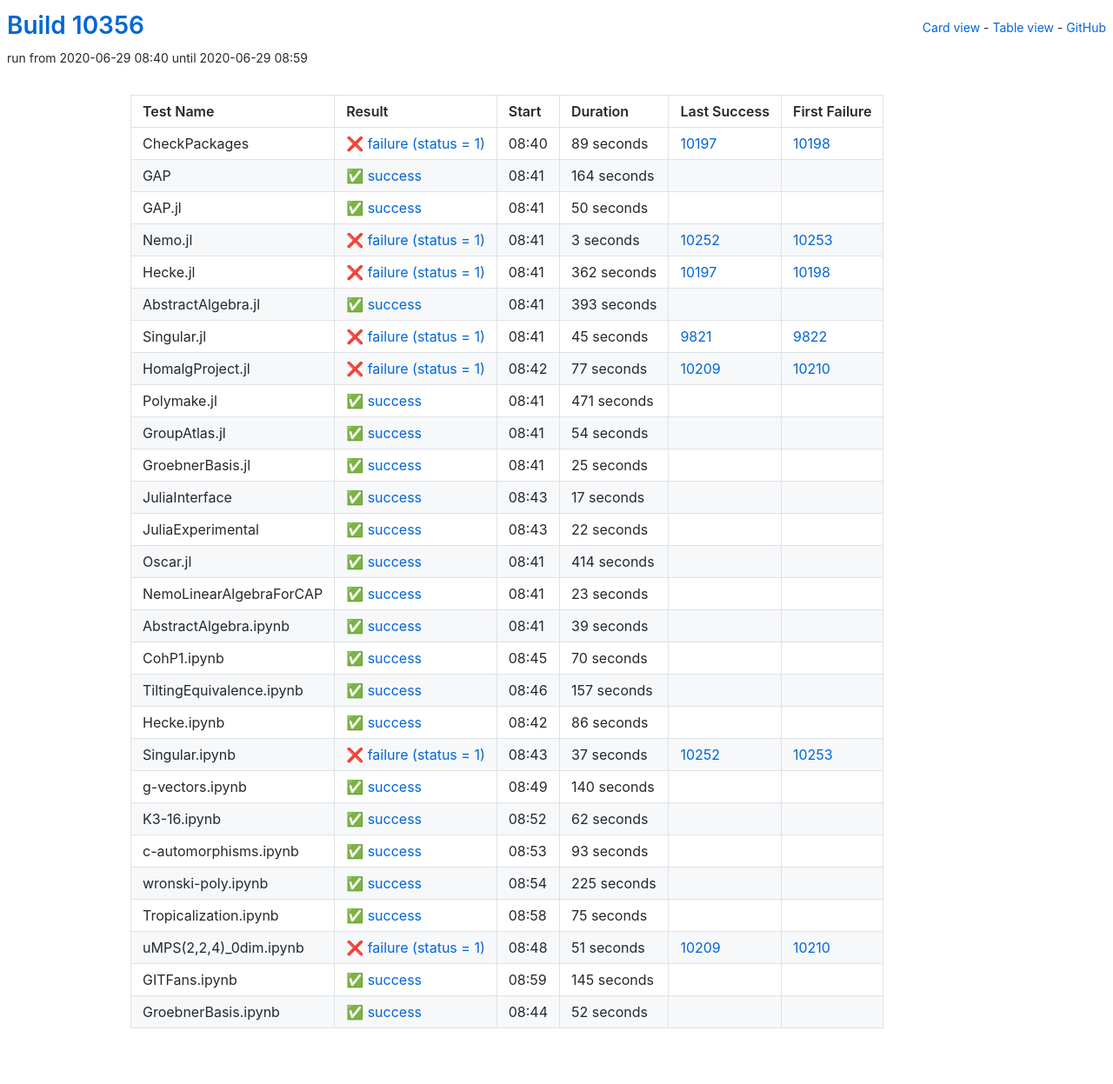
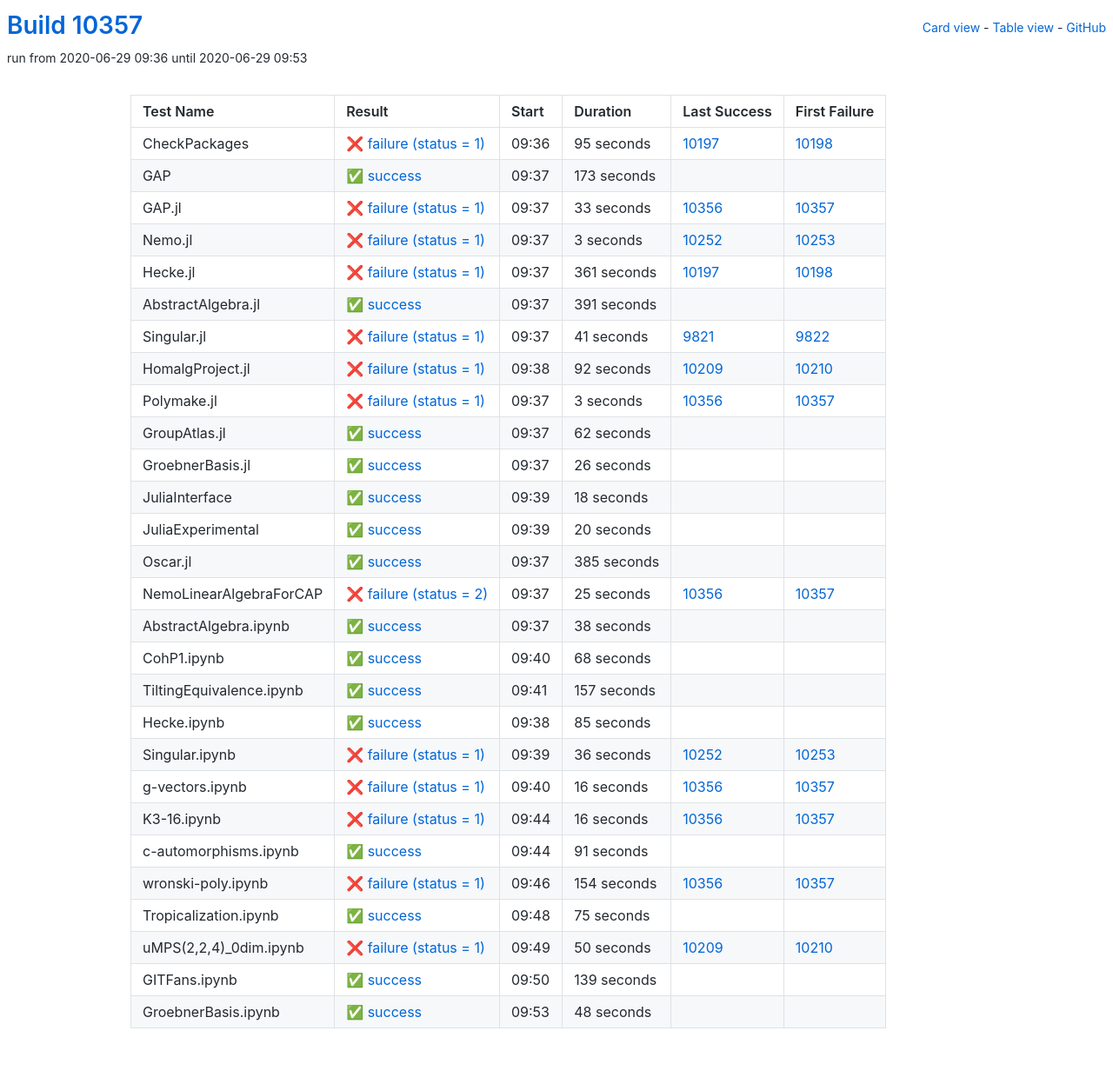
Before and after one commit to oscar-system/oscar-ci-status, a Jekyll site: the page built from table.html, in a window 1280 px wide. Shown: the whole page at 87% size. Built offline with Jekyll 4.4.1, drawn with Linux system fonts in a browser that asks for light colours.

Commit message:
Build #10357

```diff
--- a/_data/ci.yml
+++ b/_data/ci.yml
@@ -1,6 +1,6 @@
 ---
-build: 10356
-build_url: https://oscarci.mathematik.uni-kl.de/job/oscar/10356/
+build: 10357
+build_url: https://oscarci.mathematik.uni-kl.de/job/oscar/10357/
 job: oscar
 organization: oscar-system
 repo: oscar-ci-status
@@ -8,44 +8,44 @@
 tests:
 - name: CheckPackages
   id: checkpackages
-  log: https://oscarci.mathematik.uni-kl.de/job/oscar/10356/artifact/logs/build-10356/CheckPackages.log
-  start: 2020-06-29 08:40
+  log: https://oscarci.mathematik.uni-kl.de/job/oscar/10357/artifact/logs/build-10357/CheckPackages.log
+  start: 2020-06-29 09:36
   success: false
   exitcode: 1
   status: failure
-  duration: 89
+  duration: 95
   last_success: 10197
   last_success_url: https://oscarci.mathematik.uni-kl.de/job/oscar/10197/
   first_failure: 10198
   first_failure_url: https://oscarci.mathematik.uni-kl.de/job/oscar/10198/
 - name: GAP
   id: gap
-  log: https://oscarci.mathematik.uni-kl.de/job/oscar/10356/artifact/logs/build-10356/GAP.log
-  start: 2020-06-29 08:41
+  log: https://oscarci.mathematik.uni-kl.de/job/oscar/10357/artifact/logs/build-10357/GAP.log
+  start: 2020-06-29 09:37
   success: true
   exitcode: 0
   status: success
-  duration: 164
+  duration: 173
   last_success: false
   last_success_url:
   first_failure: false
   first_failure_url:
 - name: GAP.jl
   id: gap-jl
-  log: https://oscarci.mathematik.uni-kl.de/job/oscar/10356/artifact/logs/build-10356/GAP.jl.log
-  start: 2020-06-29 08:41
-  success: true
-  exitcode: 0
-  status: success
-  duration: 50
-  last_success: false
-  last_success_url:
-  first_failure: false
-  first_failure_url:
+  log: https://oscarci.mathematik.uni-kl.de/job/oscar/10357/artifact/logs/build-10357/GAP.jl.log
+  start: 2020-06-29 09:37
+  success: false
+  exitcode: 1
+  status: failure
+  duration: 33
+  last_success: 10356
+  last_success_url: https://oscarci.mathematik.uni-kl.de/job/oscar/10356/
+  first_failure: 10357
+  first_failure_url: https://oscarci.mathematik.uni-kl.de/job/oscar/10357/
 - name: Nemo.jl
   id: nemo-jl
-  log: https://oscarci.mathematik.uni-kl.de/job/oscar/10356/artifact/logs/build-10356/Nemo.jl.log
-  start: 2020-06-29 08:41
+  log: https://oscarci.mathematik.uni-kl.de/job/oscar/10357/artifact/logs/build-10357/Nemo.jl.log
+  start: 2020-06-29 09:37
   success: false
   exitcode: 1
   status: failure
@@ -56,164 +56,164 @@
   first_failure_url: https://oscarci.mathematik.uni-kl.de/job/oscar/10253/
 - name: Hecke.jl
   id: hecke-jl
-  log: https://oscarci.mathematik.uni-kl.de/job/oscar/10356/artifact/logs/build-10356/Hecke.jl.log
-  start: 2020-06-29 08:41
+  log: https://oscarci.mathematik.uni-kl.de/job/oscar/10357/artifact/logs/build-10357/Hecke.jl.log
+  start: 2020-06-29 09:37
   success: false
   exitcode: 1
   status: failure
-  duration: 362
+  duration: 361
   last_success: 10197
   last_success_url: https://oscarci.mathematik.uni-kl.de/job/oscar/10197/
   first_failure: 10198
   first_failure_url: https://oscarci.mathematik.uni-kl.de/job/oscar/10198/
 - name: AbstractAlgebra.jl
   id: abstractalgebra-jl
-  log: https://oscarci.mathematik.uni-kl.de/job/oscar/10356/artifact/logs/build-10356/AbstractAlgebra.jl.log
-  start: 2020-06-29 08:41
+  log: https://oscarci.mathematik.uni-kl.de/job/oscar/10357/artifact/logs/build-10357/AbstractAlgebra.jl.log
+  start: 2020-06-29 09:37
   success: true
   exitcode: 0
   status: success
-  duration: 393
+  duration: 391
   last_success: false
   last_success_url:
   first_failure: false
   first_failure_url:
 - name: Singular.jl
   id: singular-jl
-  log: https://oscarci.mathematik.uni-kl.de/job/oscar/10356/artifact/logs/build-10356/Singular.jl.log
-  start: 2020-06-29 08:41
+  log: https://oscarci.mathematik.uni-kl.de/job/oscar/10357/artifact/logs/build-10357/Singular.jl.log
+  start: 2020-06-29 09:37
   success: false
   exitcode: 1
   status: failure
-  duration: 45
+  duration: 41
   last_success: 9821
   last_success_url: https://oscarci.mathematik.uni-kl.de/job/oscar/9821/
   first_failure: 9822
   first_failure_url: https://oscarci.mathematik.uni-kl.de/job/oscar/9822/
 - name: HomalgProject.jl
   id: homalgproject-jl
-  log: https://oscarci.mathematik.uni-kl.de/job/oscar/10356/artifact/logs/build-10356/HomalgProject.jl.log
-  start: 2020-06-29 08:42
+  log: https://oscarci.mathematik.uni-kl.de/job/oscar/10357/artifact/logs/build-10357/HomalgProject.jl.log
+  start: 2020-06-29 09:38
   success: false
   exitcode: 1
   status: failure
-  duration: 77
+  duration: 92
   last_success: 10209
   last_success_url: https://oscarci.mathematik.uni-kl.de/job/oscar/10209/
   first_failure: 10210
   first_failure_url: https://oscarci.mathematik.uni-kl.de/job/oscar/10210/
 - name: Polymake.jl
   id: polymake-jl
-  log: https://oscarci.mathematik.uni-kl.de/job/oscar/10356/artifact/logs/build-10356/Polymake.jl.log
-  start: 2020-06-29 08:41
+  log: https://oscarci.mathematik.uni-kl.de/job/oscar/10357/artifact/logs/build-10357/Polymake.jl.log
+  start: 2020-06-29 09:37
+  success: false
+  exitcode: 1
+  status: failure
+  duration: 3
+  last_success: 10356
+  last_success_url: https://oscarci.mathematik.uni-kl.de/job/oscar/10356/
+  first_failure: 10357
+  first_failure_url: https://oscarci.mathematik.uni-kl.de/job/oscar/10357/
+- name: GroupAtlas.jl
+  id: groupatlas-jl
+  log: https://oscarci.mathematik.uni-kl.de/job/oscar/10357/artifact/logs/build-10357/GroupAtlas.jl.log
+  start: 2020-06-29 09:37
   success: true
   exitcode: 0
   status: success
-  duration: 471
-  last_success: false
-  last_success_url:
-  first_failure: false
-  first_failure_url:
-- name: GroupAtlas.jl
-  id: groupatlas-jl
-  log: https://oscarci.mathematik.uni-kl.de/job/oscar/10356/artifact/logs/build-10356/GroupAtlas.jl.log
-  start: 2020-06-29 08:41
-  success: true
-  exitcode: 0
-  status: success
-  duration: 54
+  duration: 62
   last_success: false
   last_success_url:
   first_failure: false
   first_failure_url:
 - name: GroebnerBasis.jl
   id: groebnerbasis-jl
-  log: https://oscarci.mathematik.uni-kl.de/job/oscar/10356/artifact/logs/build-10356/GroebnerBasis.jl.log
-  start: 2020-06-29 08:41
+  log: https://oscarci.mathematik.uni-kl.de/job/oscar/10357/artifact/logs/build-10357/GroebnerBasis.jl.log
+  start: 2020-06-29 09:37
   success: true
   exitcode: 0
   status: success
-  duration: 25
+  duration: 26
   last_success: false
   last_success_url:
   first_failure: false
   first_failure_url:
 - name: JuliaInterface
   id: juliainterface
-  log: https://oscarci.mathematik.uni-kl.de/job/oscar/10356/artifact/logs/build-10356/JuliaInterface.log
-  start: 2020-06-29 08:43
+  log: https://oscarci.mathematik.uni-kl.de/job/oscar/10357/artifact/logs/build-10357/JuliaInterface.log
+  start: 2020-06-29 09:39
   success: true
   exitcode: 0
   status: success
-  duration: 17
+  duration: 18
   last_success: false
   last_success_url:
   first_failure: false
   first_failure_url:
 - name: JuliaExperimental
   id: juliaexperimental
-  log: https://oscarci.mathematik.uni-kl.de/job/oscar/10356/artifact/logs/build-10356/JuliaExperimental.log
-  start: 2020-06-29 08:43
+  log: https://oscarci.mathematik.uni-kl.de/job/oscar/10357/artifact/logs/build-10357/JuliaExperimental.log
+  start: 2020-06-29 09:39
   success: true
   exitcode: 0
   status: success
-  duration: 22
+  duration: 20
   last_success: false
   last_success_url:
   first_failure: false
   first_failure_url:
 - name: Oscar.jl
   id: oscar-jl
-  log: https://oscarci.mathematik.uni-kl.de/job/oscar/10356/artifact/logs/build-10356/Oscar.jl.log
-  start: 2020-06-29 08:41
+  log: https://oscarci.mathematik.uni-kl.de/job/oscar/10357/artifact/logs/build-10357/Oscar.jl.log
+  start: 2020-06-29 09:37
   success: true
   exitcode: 0
   status: success
-  duration: 414
+  duration: 385
   last_success: false
   last_success_url:
   first_failure: false
   first_failure_url:
 - name: NemoLinearAlgebraForCAP
   id: nemolinearalgebraforcap
-  log: https://oscarci.mathematik.uni-kl.de/job/oscar/10356/artifact/logs/build-10356/NemoLinearAlgebraForCAP.log
-  start: 2020-06-29 08:41
+  log: https://oscarci.mathematik.uni-kl.de/job/oscar/10357/artifact/logs/build-10357/NemoLinearAlgebraForCAP.log
+  start: 2020-06-29 09:37
+  success: false
+  exitcode: 2
+  status: failure
+  duration: 25
+  last_success: 10356
+  last_success_url: https://oscarci.mathematik.uni-kl.de/job/oscar/10356/
+  first_failure: 10357
+  first_failure_url: https://oscarci.mathematik.uni-kl.de/job/oscar/10357/
+- name: AbstractAlgebra.ipynb
+  id: abstractalgebra-ipynb
+  log: https://oscarci.mathematik.uni-kl.de/job/oscar/10357/artifact/logs/build-10357/AbstractAlgebra.ipynb.log
+  start: 2020-06-29 09:37
   success: true
   exitcode: 0
   status: success
-  duration: 23
-  last_success: false
-  last_success_url:
-  first_failure: false
-  first_failure_url:
-- name: AbstractAlgebra.ipynb
-  id: abstractalgebra-ipynb
-  log: https://oscarci.mathematik.uni-kl.de/job/oscar/10356/artifact/logs/build-10356/AbstractAlgebra.ipynb.log
-  start: 2020-06-29 08:41
-  success: true
-  exitcode: 0
-  status: success
-  duration: 39
+  duration: 38
   last_success: false
   last_success_url:
   first_failure: false
   first_failure_url:
 - name: CohP1.ipynb
   id: cohp1-ipynb
-  log: https://oscarci.mathematik.uni-kl.de/job/oscar/10356/artifact/logs/build-10356/CohP1.ipynb.log
-  start: 2020-06-29 08:45
+  log: https://oscarci.mathematik.uni-kl.de/job/oscar/10357/artifact/logs/build-10357/CohP1.ipynb.log
+  start: 2020-06-29 09:40
   success: true
   exitcode: 0
   status: success
-  duration: 70
+  duration: 68
   last_success: false
   last_success_url:
   first_failure: false
   first_failure_url:
 - name: TiltingEquivalence.ipynb
   id: tiltingequivalence-ipynb
-  log: https://oscarci.mathematik.uni-kl.de/job/oscar/10356/artifact/logs/build-10356/TiltingEquivalence.ipynb.log
-  start: 2020-06-29 08:46
+  log: https://oscarci.mathematik.uni-kl.de/job/oscar/10357/artifact/logs/build-10357/TiltingEquivalence.ipynb.log
+  start: 2020-06-29 09:41
   success: true
   exitcode: 0
   status: success
@@ -224,80 +224,80 @@
   first_failure_url:
 - name: Hecke.ipynb
   id: hecke-ipynb
-  log: https://oscarci.mathematik.uni-kl.de/job/oscar/10356/artifact/logs/build-10356/Hecke.ipynb.log
-  start: 2020-06-29 08:42
+  log: https://oscarci.mathematik.uni-kl.de/job/oscar/10357/artifact/logs/build-10357/Hecke.ipynb.log
+  start: 2020-06-29 09:38
   success: true
   exitcode: 0
   status: success
-  duration: 86
+  duration: 85
   last_success: false
   last_success_url:
   first_failure: false
   first_failure_url:
 - name: Singular.ipynb
   id: singular-ipynb
-  log: https://oscarci.mathematik.uni-kl.de/job/oscar/10356/artifact/logs/build-10356/Singular.ipynb.log
-  start: 2020-06-29 08:43
+  log: https://oscarci.mathematik.uni-kl.de/job/oscar/10357/artifact/logs/build-10357/Singular.ipynb.log
+  start: 2020-06-29 09:39
   success: false
   exitcode: 1
   status: failure
-  duration: 37
+  duration: 36
   last_success: 10252
   last_success_url: https://oscarci.mathematik.uni-kl.de/job/oscar/10252/
   first_failure: 10253
   first_failure_url: https://oscarci.mathematik.uni-kl.de/job/oscar/10253/
 - name: g-vectors.ipynb
   id: g-vectors-ipynb
-  log: https://oscarci.mathematik.uni-kl.de/job/oscar/10356/artifact/logs/build-10356/g-vectors.ipynb.log
-  start: 2020-06-29 08:49
+  log: https://oscarci.mathematik.uni-kl.de/job/oscar/10357/artifact/logs/build-10357/g-vectors.ipynb.log
+  start: 2020-06-29 09:40
+  success: false
+  exitcode: 1
+  status: failure
+  duration: 16
+  last_success: 10356
+  last_success_url: https://oscarci.mathematik.uni-kl.de/job/oscar/10356/
+  first_failure: 10357
+  first_failure_url: https://oscarci.mathematik.uni-kl.de/job/oscar/10357/
+- name: K3-16.ipynb
+  id: k3-16-ipynb
+  log: https://oscarci.mathematik.uni-kl.de/job/oscar/10357/artifact/logs/build-10357/K3-16.ipynb.log
+  start: 2020-06-29 09:44
+  success: false
+  exitcode: 1
+  status: failure
+  duration: 16
+  last_success: 10356
+  last_success_url: https://oscarci.mathematik.uni-kl.de/job/oscar/10356/
+  first_failure: 10357
+  first_failure_url: https://oscarci.mathematik.uni-kl.de/job/oscar/10357/
+- name: c-automorphisms.ipynb
+  id: c-automorphisms-ipynb
+  log: https://oscarci.mathematik.uni-kl.de/job/oscar/10357/artifact/logs/build-10357/c-automorphisms.ipynb.log
+  start: 2020-06-29 09:44
   success: true
   exitcode: 0
   status: success
-  duration: 140
-  last_success: false
-  last_success_url:
-  first_failure: false
-  first_failure_url:
-- name: K3-16.ipynb
-  id: k3-16-ipynb
-  log: https://oscarci.mathematik.uni-kl.de/job/oscar/10356/artifact/logs/build-10356/K3-16.ipynb.log
-  start: 2020-06-29 08:52
-  success: true
-  exitcode: 0
-  status: success
-  duration: 62
-  last_success: false
-  last_success_url:
-  first_failure: false
-  first_failure_url:
-- name: c-automorphisms.ipynb
-  id: c-automorphisms-ipynb
-  log: https://oscarci.mathematik.uni-kl.de/job/oscar/10356/artifact/logs/build-10356/c-automorphisms.ipynb.log
-  start: 2020-06-29 08:53
-  success: true
-  exitcode: 0
-  status: success
-  duration: 93
+  duration: 91
   last_success: false
   last_success_url:
   first_failure: false
   first_failure_url:
 - name: wronski-poly.ipynb
   id: wronski-poly-ipynb
-  log: https://oscarci.mathematik.uni-kl.de/job/oscar/10356/artifact/logs/build-10356/wronski-poly.ipynb.log
-  start: 2020-06-29 08:54
-  success: true
-  exitcode: 0
-  status: success
-  duration: 225
-  last_success: false
-  last_success_url:
-  first_failure: false
-  first_failure_url:
+  log: https://oscarci.mathematik.uni-kl.de/job/oscar/10357/artifact/logs/build-10357/wronski-poly.ipynb.log
+  start: 2020-06-29 09:46
+  success: false
+  exitcode: 1
+  status: failure
+  duration: 154
+  last_success: 10356
+  last_success_url: https://oscarci.mathematik.uni-kl.de/job/oscar/10356/
+  first_failure: 10357
+  first_failure_url: https://oscarci.mathematik.uni-kl.de/job/oscar/10357/
 - name: Tropicalization.ipynb
   id: tropicalization-ipynb
-  log: https://oscarci.mathematik.uni-kl.de/job/oscar/10356/artifact/logs/build-10356/Tropicalization.ipynb.log
-  start: 2020-06-29 08:58
+  log: https://oscarci.mathematik.uni-kl.de/job/oscar/10357/artifact/logs/build-10357/Tropicalization.ipynb.log
+  start: 2020-06-29 09:48
   success: true
   exitcode: 0
   status: success
@@ -308,36 +308,36 @@
   first_failure_url:
 - name: uMPS(2,2,4)_0dim.ipynb
   id: umps-2-2-4-0dim-ipynb
-  log: https://oscarci.mathematik.uni-kl.de/job/oscar/10356/artifact/logs/build-10356/uMPS-2-2-4-_0dim.ipynb.log
-  start: 2020-06-29 08:48
+  log: https://oscarci.mathematik.uni-kl.de/job/oscar/10357/artifact/logs/build-10357/uMPS-2-2-4-_0dim.ipynb.log
+  start: 2020-06-29 09:49
   success: false
   exitcode: 1
   status: failure
-  duration: 51
+  duration: 50
   last_success: 10209
   last_success_url: https://oscarci.mathematik.uni-kl.de/job/oscar/10209/
   first_failure: 10210
   first_failure_url: https://oscarci.mathematik.uni-kl.de/job/oscar/10210/
 - name: GITFans.ipynb
   id: gitfans-ipynb
-  log: https://oscarci.mathematik.uni-kl.de/job/oscar/10356/artifact/logs/build-10356/GITFans.ipynb.log
-  start: 2020-06-29 08:59
+  log: https://oscarci.mathematik.uni-kl.de/job/oscar/10357/artifact/logs/build-10357/GITFans.ipynb.log
+  start: 2020-06-29 09:50
   success: true
   exitcode: 0
   status: success
-  duration: 145
+  duration: 139
   last_success: false
   last_success_url:
   first_failure: false
   first_failure_url:
 - name: GroebnerBasis.ipynb
   id: groebnerbasis-ipynb
-  log: https://oscarci.mathematik.uni-kl.de/job/oscar/10356/artifact/logs/build-10356/GroebnerBasis.ipynb.log
-  start: 2020-06-29 08:44
+  log: https://oscarci.mathematik.uni-kl.de/job/oscar/10357/artifact/logs/build-10357/GroebnerBasis.ipynb.log
+  start: 2020-06-29 09:53
   success: true
   exitcode: 0
   status: success
-  duration: 52
+  duration: 48
   last_success: false
   last_success_url:
   first_failure: false
```
Also changed, not shown: README.md.
